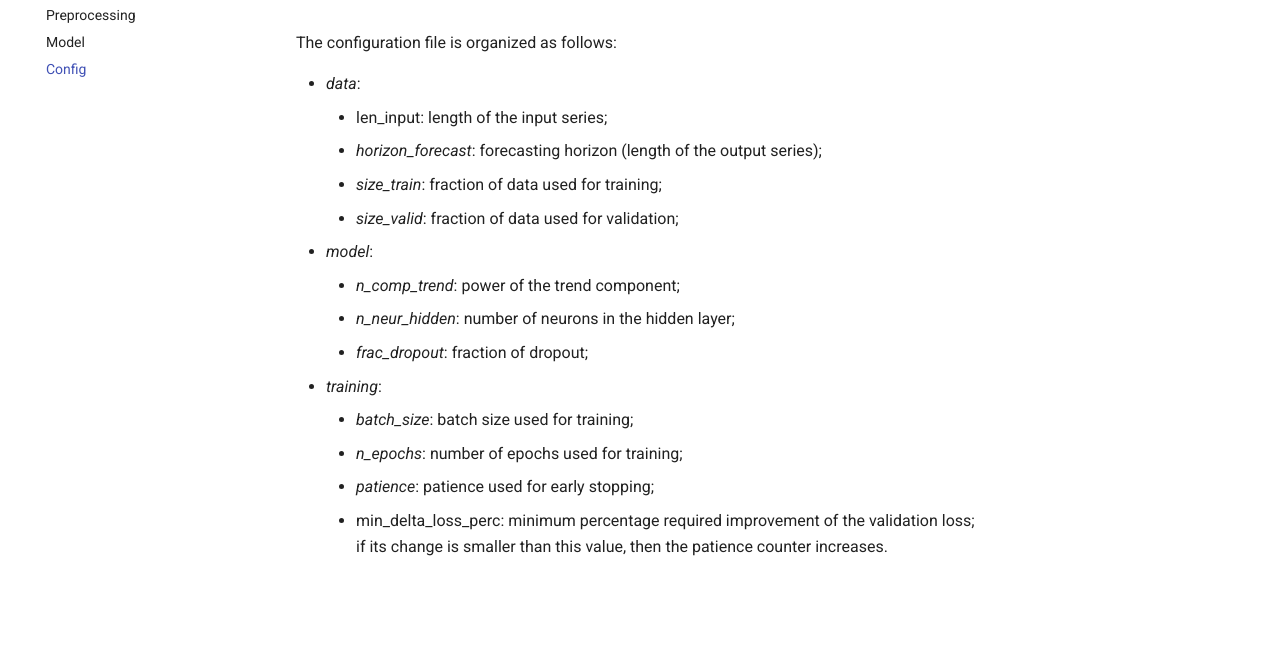
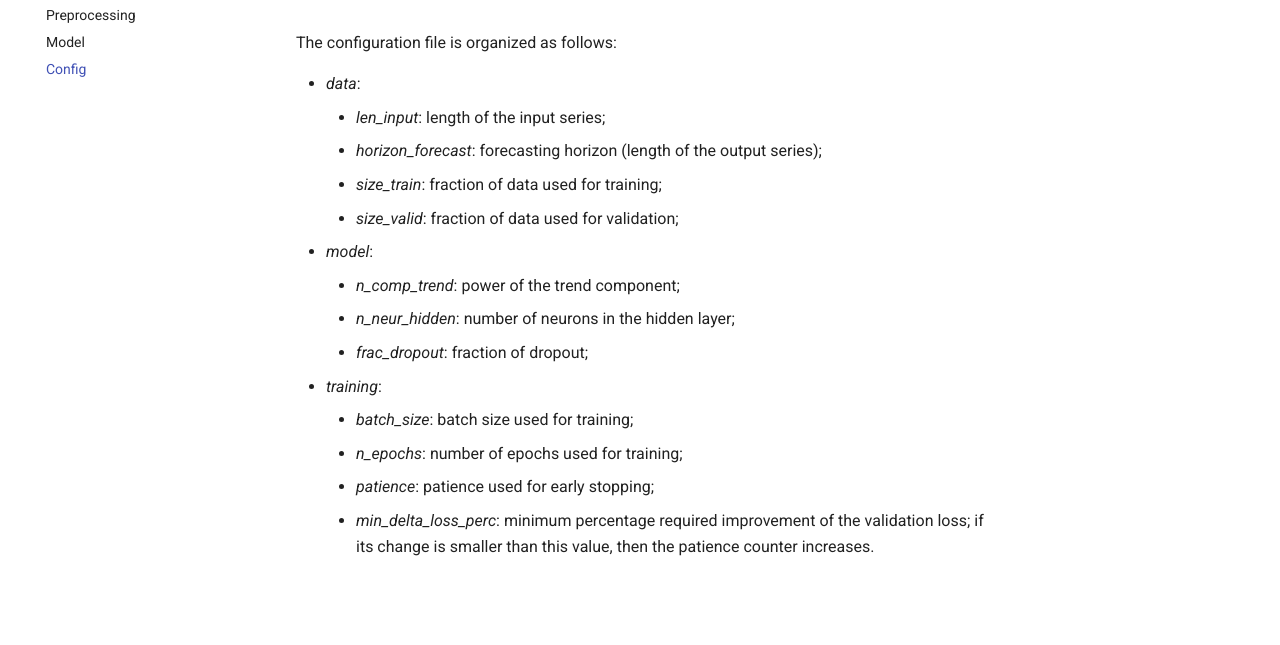
Before and after one commit to adavoli91/Time-series-forecasting-N-BEATS, an MkDocs documentation site: the page built from docs/doc_config.md, in a window 1280 px wide. Shown: the part 150-795 px from the top of the page. Built offline with MkDocs 1.6.1 and Material for MkDocs 9.7.7, drawn with Linux system fonts in a browser that asks for light colours.

```diff
--- a/docs/doc_config.md
+++ b/docs/doc_config.md
@@ -2,7 +2,7 @@
 The configuration file is organized as follows:
 
 - _data_:
-    - len_input: length of the input series;
+    - _len_input_: length of the input series;
     - _horizon_forecast_: forecasting horizon (length of the output series);
     - _size_train_: fraction of data used for training;
     - _size_valid_: fraction of data used for validation;
@@ -14,4 +14,4 @@ The configuration file is organized as follows:
     - _batch_size_: batch size used for training;
     - _n_epochs_: number of epochs used for training;
     - _patience_: patience used for early stopping;
-    - min_delta_loss_perc: minimum percentage required improvement of the validation loss; if its change is smaller than this value, then the patience counter increases.
+    - _min_delta_loss_perc_: minimum percentage required improvement of the validation loss; if its change is smaller than this value, then the patience counter increases.
```
Also changed, not shown: README.md (+2 -0 lines), site/doc_config/index.html, site/figures_for_readme/loss.png (added), site/figures_for_readme/result.png, site/index.html, site/model.Block/index.html, site/model.NBeats/index.html, site/model.Stack/index.html, site/model.TrainNBeats._eval/index.html, site/model.TrainNBeats._model_on_batch/index.html, site/model.TrainNBeats._train/index.html, site/model.TrainNBeats.train_model/index.html, site/model.compute_mape/index.html, site/model.get_y_true_y_hat/index.html, 2 more files, 1 other file.
